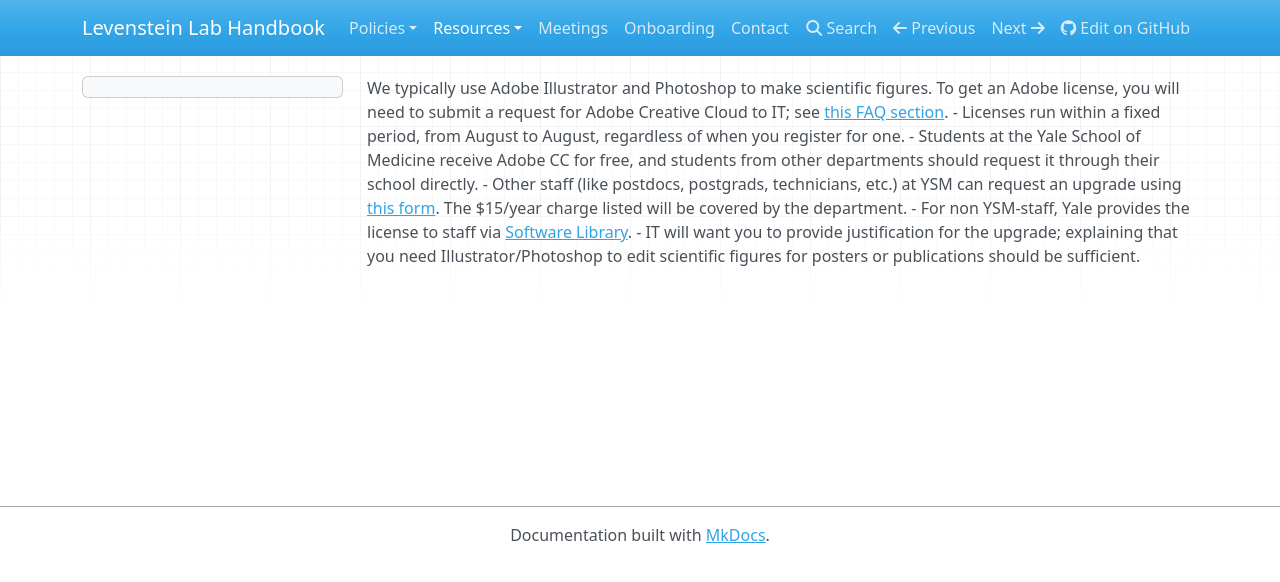
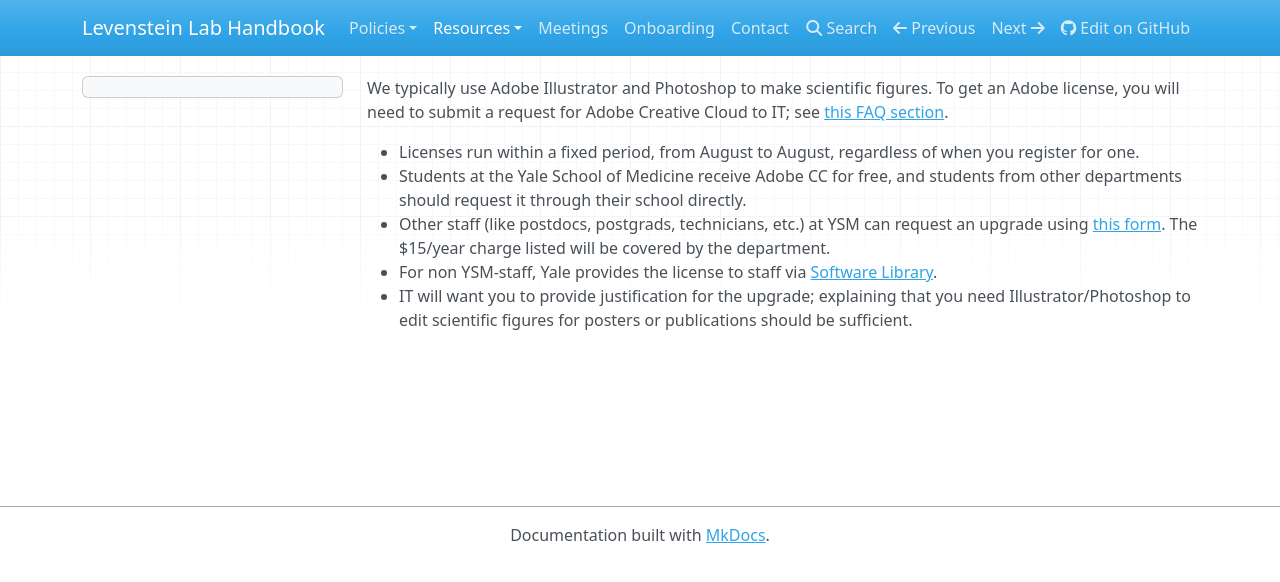
Before and after one commit to LevensteinLab/Lab-Handbook, an MkDocs documentation site: the page built from docs/Resources/adobe.md, in a window 1280 px wide. Shown: the top 582 px of the page. Built offline with MkDocs 1.6.1, drawn with Linux system fonts in a browser that asks for light colours; nearby versions of some CDN libraries.

Commit message:
fixing some typos 1

```diff
--- a/docs/Resources/adobe.md
+++ b/docs/Resources/adobe.md
@@ -1,6 +1,8 @@
 We typically use Adobe Illustrator and Photoshop to make scientific figures. To get an Adobe license, you will need to submit a request for Adobe Creative Cloud to IT; see [this FAQ section](https://yale.service-now.com/it?id=kb_article&sysparm_article=KB0027311#mcetoc_1j3r5inrc22m).
-- Licenses run within a fixed period, from August to August, regardless of when you register for one.
-- Students at the Yale School of Medicine receive Adobe CC for free, and students from other departments should request it through their school directly.
-- Other staff (like postdocs, postgrads, technicians, etc.) at YSM can request an upgrade using [this form](https://forms.office.com/pages/responsepage.aspx?id=u76M3Tkh-E20EU4-h6vrXO9v2moL5KBGqNzstb4YeNZURTU0UkpNUDdWWFJTMEwyOUdJM1MzWTFTUi4u&route=shorturl). The $15/year charge listed will be covered by the department.
-- For non YSM-staff, Yale provides the license to staff via [Software Library](https://yale.onthehub.com/WebStore/Welcome.aspx).
-- IT will want you to provide justification for the upgrade; explaining that you need Illustrator/Photoshop to edit scientific figures for posters or publications should be sufficient.
+
+
+* Licenses run within a fixed period, from August to August, regardless of when you register for one.
+* Students at the Yale School of Medicine receive Adobe CC for free, and students from other departments should request it through their school directly.
+* Other staff (like postdocs, postgrads, technicians, etc.) at YSM can request an upgrade using [this form](https://forms.office.com/pages/responsepage.aspx?id=u76M3Tkh-E20EU4-h6vrXO9v2moL5KBGqNzstb4YeNZURTU0UkpNUDdWWFJTMEwyOUdJM1MzWTFTUi4u&route=shorturl). The $15/year charge listed will be covered by the department.
+* For non YSM-staff, Yale provides the license to staff via [Software Library](https://yale.onthehub.com/WebStore/Welcome.aspx).
+* IT will want you to provide justification for the upgrade; explaining that you need Illustrator/Photoshop to edit scientific figures for posters or publications should be sufficient.
```
Also changed, not shown: docs/Policies/conferences_workshops.md (+1 -0 lines), docs/Policies/health_wellness.md (+1 -1 lines), docs/Policies/hours_remote_vacation.md (+2 -2 lines), docs/README.md (+5 -2 lines), docs/Resources/basic_github.md (+2 -0 lines).
